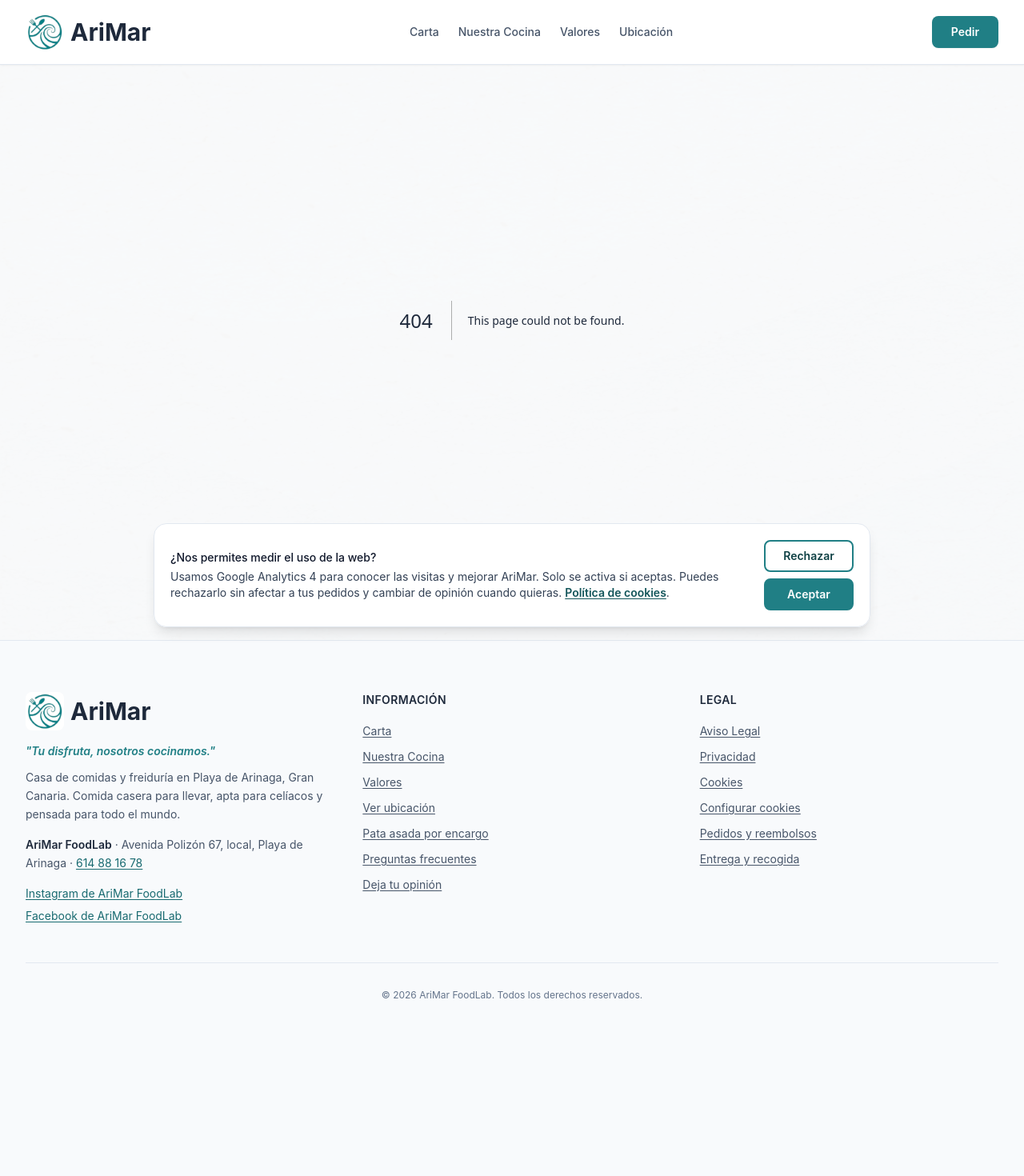
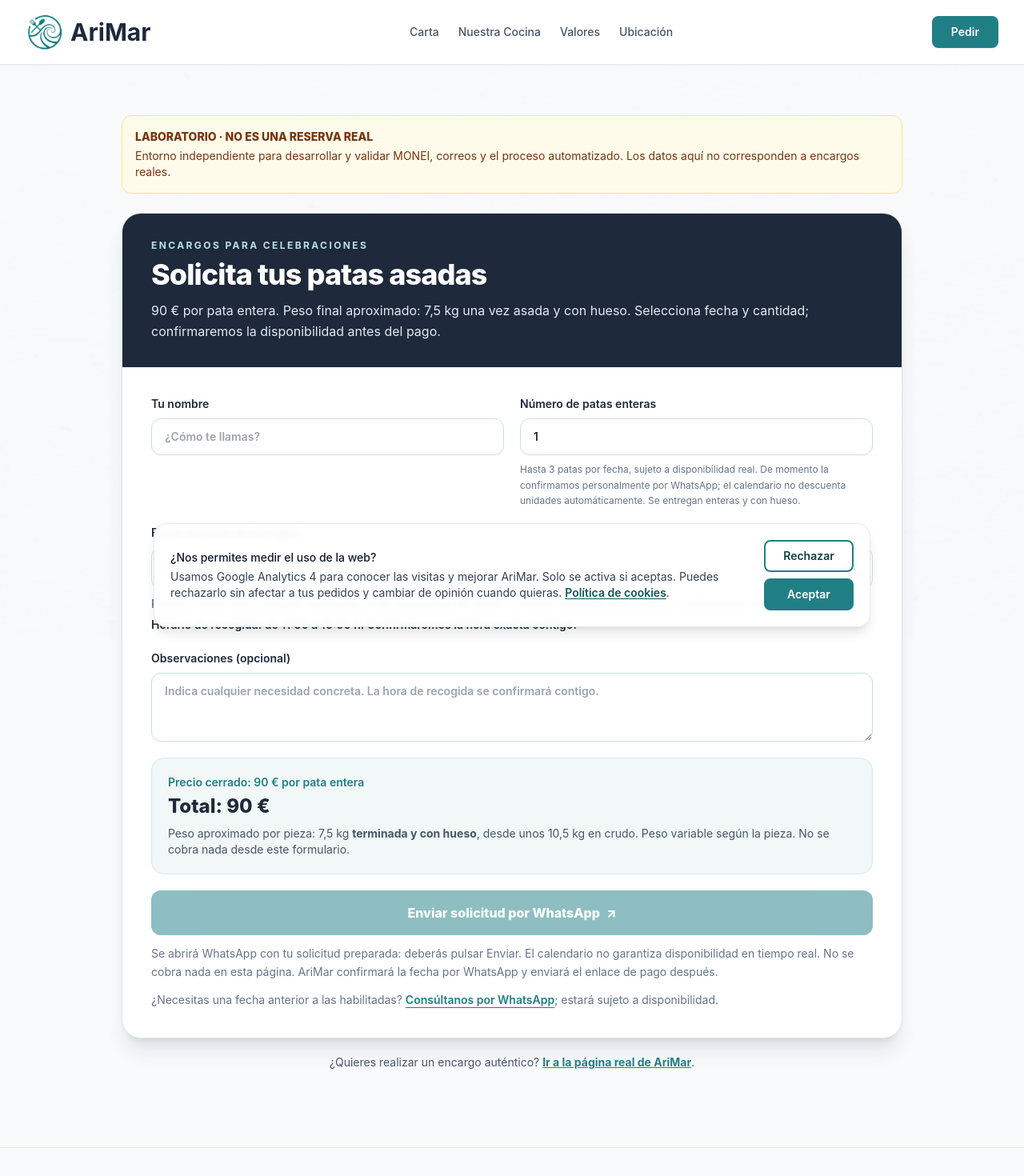
Before and after one commit to talaverilla85/ArimarWeb, a Next.js app: page /laboratorio/pata-asada in a window 1280 px wide. Before the commit this address had no page. Shown: the top 1470 px of the page at 80% size. Before the commit the page ends 1316 px from the top, so only its background shows below. Built offline with nearby package versions, Linux system fonts and the light colour scheme.

Commit message:
feat(pata): isolated noindex /laboratorio/pata-asada route for future checkout tests

```diff
--- /dev/null
+++ b/app/laboratorio/pata-asada/page.tsx
@@ -0,0 +1,22 @@
+import type {Metadata} from 'next'
+import Link from 'next/link'
+import SolicitarPata from '@/app/pata-asada-gran-canaria/SolicitarPata'
+
+export const metadata:Metadata={
+ title:'Laboratorio de reservas de pata asada · AriMar',
+ robots:{index:false,follow:false,noarchive:true},
+}
+export const dynamic='force-dynamic'
+export default function LaboratorioPataAsada(){
+ return <main className="mx-auto max-w-5xl px-4 pb-24 pt-32 sm:px-6 sm:pt-36">
+  <div className="mb-6 rounded-xl border border-amber-200 bg-amber-50 p-4 text-sm text-amber-900">
+   <p className="font-extrabold">LABORATORIO · NO ES UNA RESERVA REAL</p>
+   <p className="mt-1">Entorno independiente para desarrollar y validar MONEI, correos y el proceso automatizado. Los datos aquí no corresponden a encargos reales.</p>
+  </div>
+  <SolicitarPata/>
+  <p className="mt-5 text-center text-sm text-slate-600">¿Quieres realizar un encargo auténtico?
+   {' '}<Link className="font-bold text-[#207F85] underline" href="https://arimarfoodlab.es/pata-asada-gran-canaria">
+    Ir a la página real de AriMar</Link>.
+  </p>
+ </main>
+}
```
